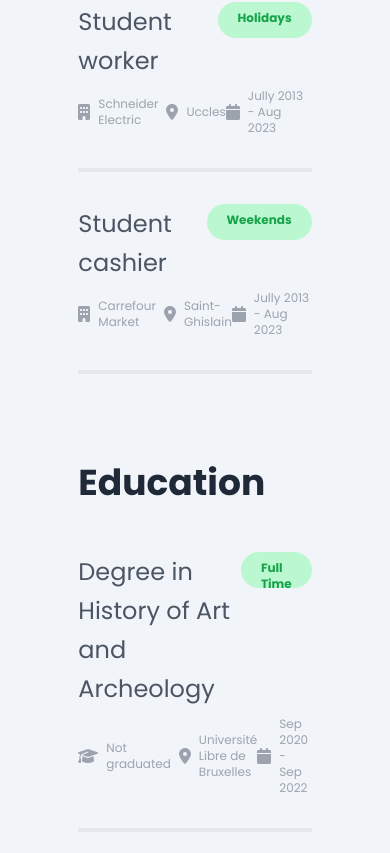
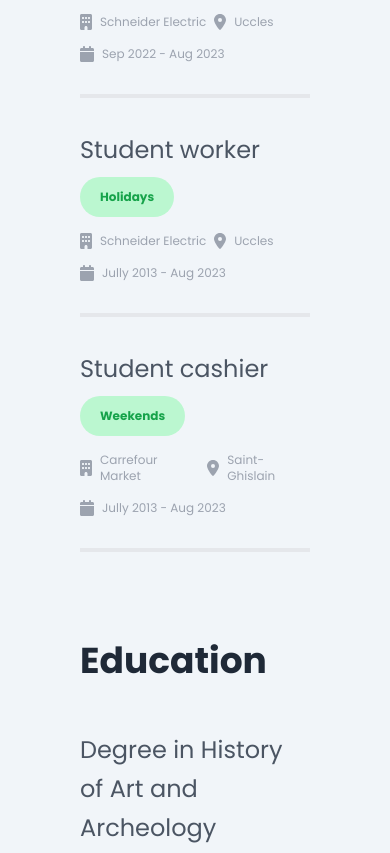
Before and after one commit to RosaBld/portfolio, a React (Vite) app: page /about in a window 390 px wide. Shown: the part 1891-2744 px from the top of the page. Built offline with nearby package versions, Linux system fonts and the light colour scheme.

Commit message:
fixing responsive about

```diff
--- a/src/components/About.tsx
+++ b/src/components/About.tsx
@@ -36,16 +36,16 @@ export function About({ darkMode }: darkModeProps) {
                     {t('work_title')}
                 </h2>
                 {workData.map((job: WorkData) =>
-                    <div key={job.title[language]} className={`${darkMode ? 'border-gray-700' : 'border-gray-200'} border-b-4 py-8`}>
-                        <div className="flex flex-row justify-between">
+                    <div key={job.title[language]} className={`${darkMode ? 'border-gray-700' : 'border-gray-200'} border-b-4 py-8 flex flex-col gap-4`}>
+                        <div className="flex flex-col items-start gap-0 lg:gap-0 lg:flex-row lg:justify-between">
                             <h4 className={`text-2xl lg:text-3xl ${darkMode ? 'text-gray-400' : 'text-gray-600'} leading-relaxed pb-2`}>
                                 {job.title[language]}
                             </h4>
-                            <h5 className="bg-green-200 text-green-600 font-bold text-xs lg:text-sm h-8 rounded-full pt-2 pl-5 pr-5 pb-7">
+                            <h5 className="bg-green-200 text-green-600 font-bold text-xs lg:text-sm h-8 rounded-full pt-3 lg:pt-2 pl-5 pr-5 pb-7">
                                 {job.time[language]}
                             </h5>
                         </div>
-                        <div className="flex flex-row justify-between">
+                        <div className="flex flex-col items-start gap-4 lg:gap-0 lg:flex-row justify-between">
                             <div className="flex flex-row items-center justify-center gap-2">
                                 <FontAwesomeIcon icon={faBuilding} style={{color: "#9ca3af"}} />
                                 <h5 className="text-gray-400 text-xs lg:text-sm">
@@ -72,16 +72,16 @@ export function About({ darkMode }: darkModeProps) {
                     {t('education_title')}
                 </h2>
                 {educationData.map((education: EducationData) =>
-                    <div key={education.title[language]} className={`${darkMode ? 'border-gray-700' : 'border-gray-200'} border-b-4 py-8`}>
-                        <div className="flex flex-row justify-between">
+                    <div key={education.title[language]} className={`${darkMode ? 'border-gray-700' : 'border-gray-200'} border-b-4 py-8 flex flex-col gap-4`}>
+                        <div className="flex flex-col items-start gap-0 lg:gap-0 lg:flex-row lg:justify-between">
                             <h4 className={`text-2xl lg:text-3xl ${darkMode ? 'text-gray-400' : 'text-gray-600'} leading-relaxed pb-2`}>
                                 {education.title[language]}
                             </h4>
-                            <h5 className="bg-green-200 text-green-600 font-bold text-xs lg:text-sm h-8 rounded-full pt-2 pl-5 pr-5 pb-7">
+                            <h5 className="bg-green-200 text-green-600 font-bold text-xs lg:text-sm h-8 rounded-full pt-3 lg:pt-2 pl-5 pr-5 pb-7">
                                 {education.time[language]}
                             </h5>
                         </div>
-                        <div className="flex flex-row justify-between">
+                        <div className="flex flex-col items-start gap-4 lg:gap-0 lg:flex-row justify-between">
                             <div className="flex flex-row items-center justify-center gap-2">
                                 <FontAwesomeIcon icon={faGraduationCap} style={{color: "#9ca3af"}} />
                                 <h5 className="text-gray-400 text-xs lg:text-sm">
```
